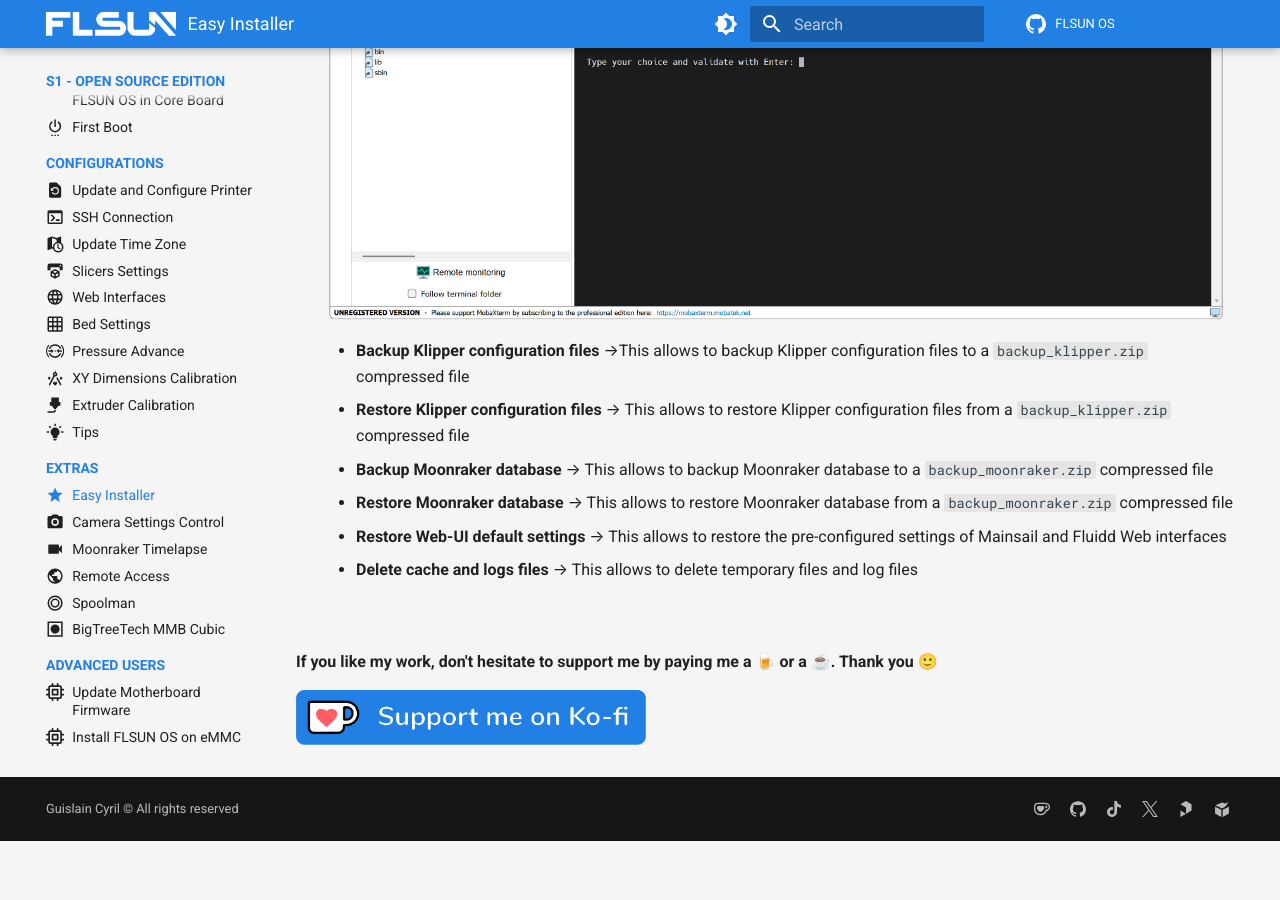
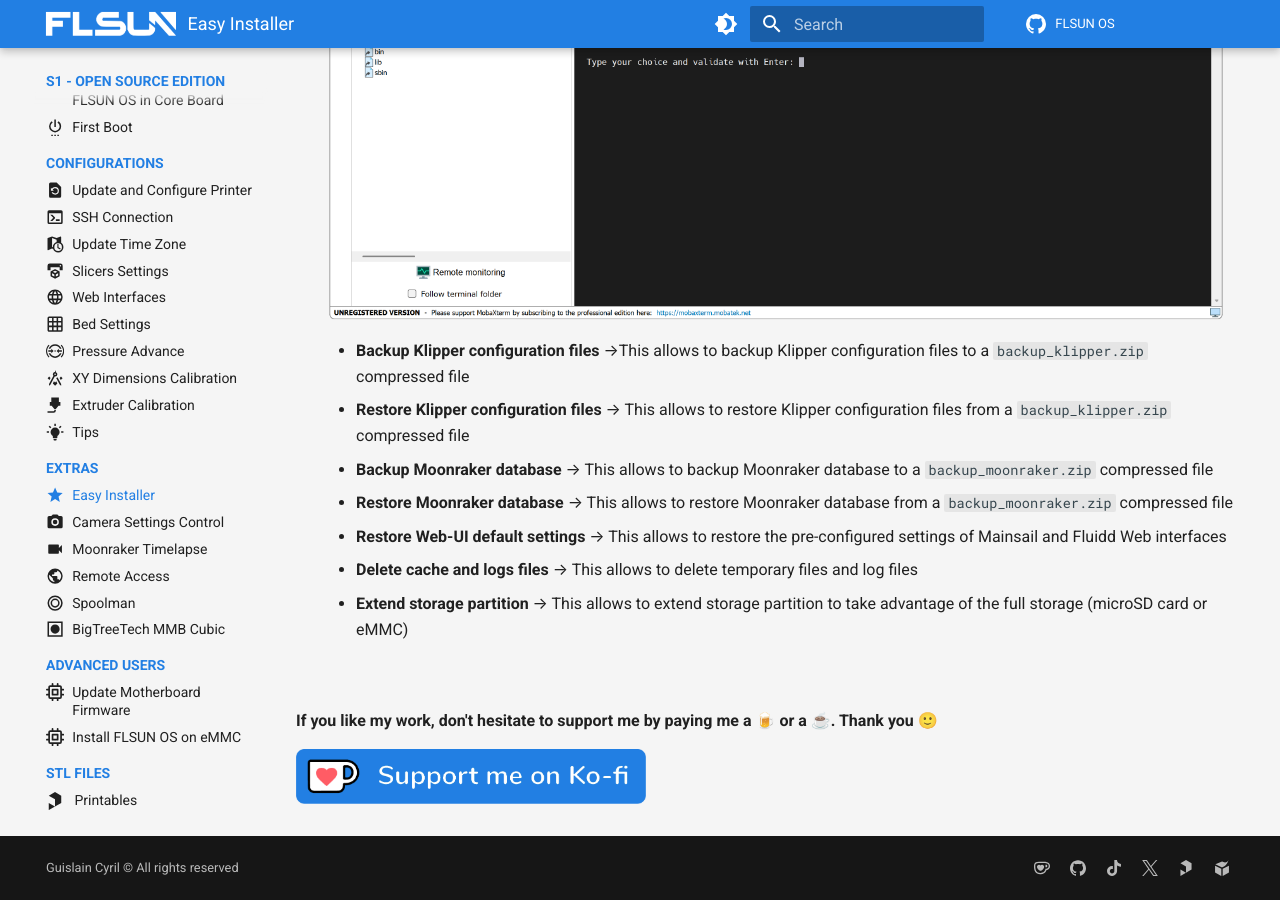
Before and after one commit to Guilouz/FLSUN-S1-Open-Source-Edition, an MkDocs documentation site: the page built from docs/easy-installer.md, in a window 1280 px wide and 900 px high, scrolled down 3602 px. Built offline with MkDocs 1.6.1 and Material for MkDocs 9.7.7, drawn with Linux system fonts in a browser that asks for light colours; comment, search, counter and statistics services are not loaded; before the commit the page ends 4443 px from its top, so only the background shows below that.

Commit message:
Update easy-installer.md

```diff
--- a/docs/easy-installer.md
+++ b/docs/easy-installer.md
@@ -58,6 +58,7 @@ hide:
 	- **Restore Moonraker database** → This allows to restore Moonraker database from a `backup_moonraker.zip` compressed file
 	- **Restore Web-UI default settings** → This allows to restore the pre-configured settings of Mainsail and Fluidd Web interfaces
 	- **Delete cache and logs files** → This allows to delete temporary files and log files
+	- **Extend storage partition** → This allows to extend storage partition to take advantage of the full storage (microSD card or eMMC)
 
 <br />
 
```
